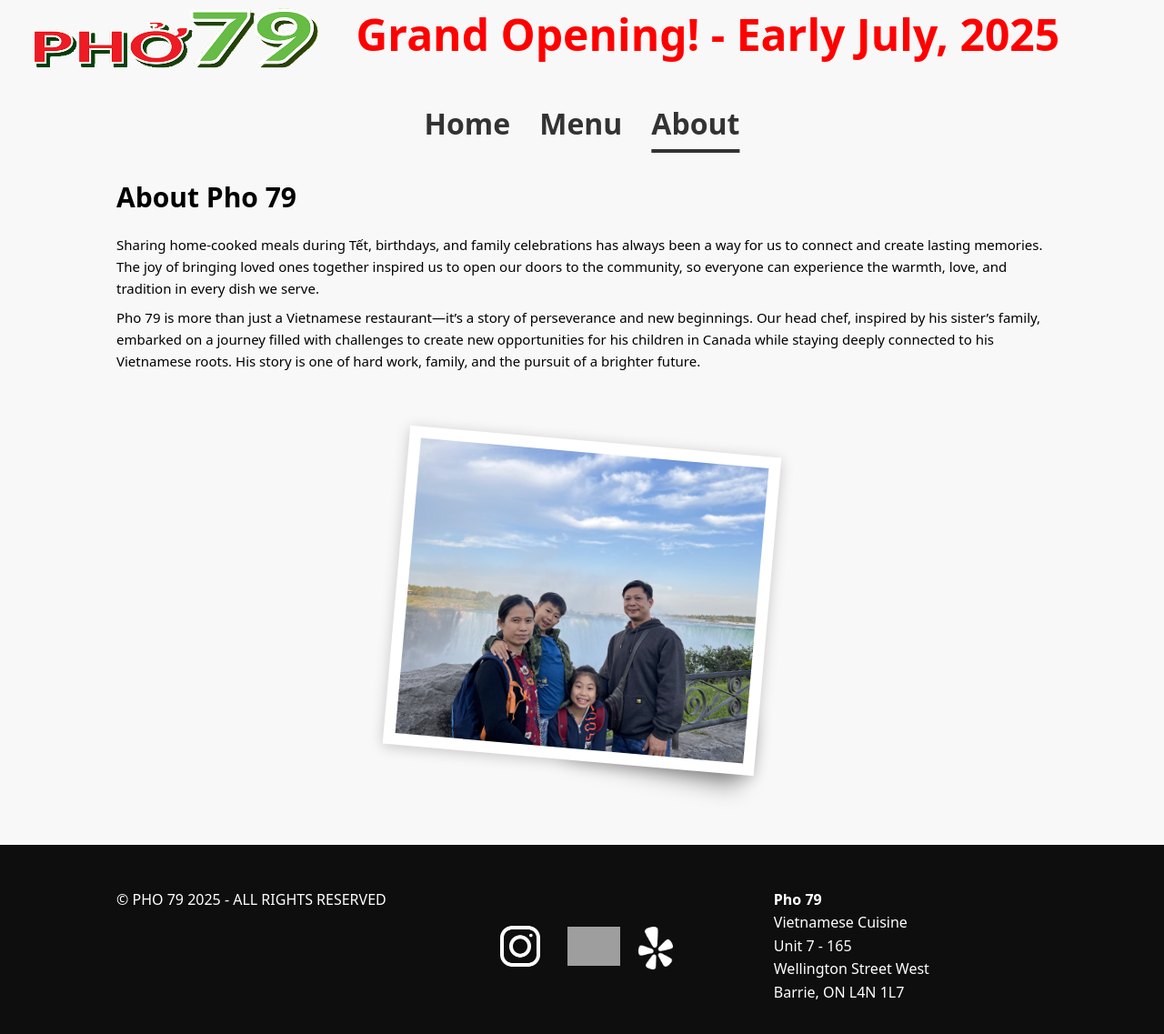
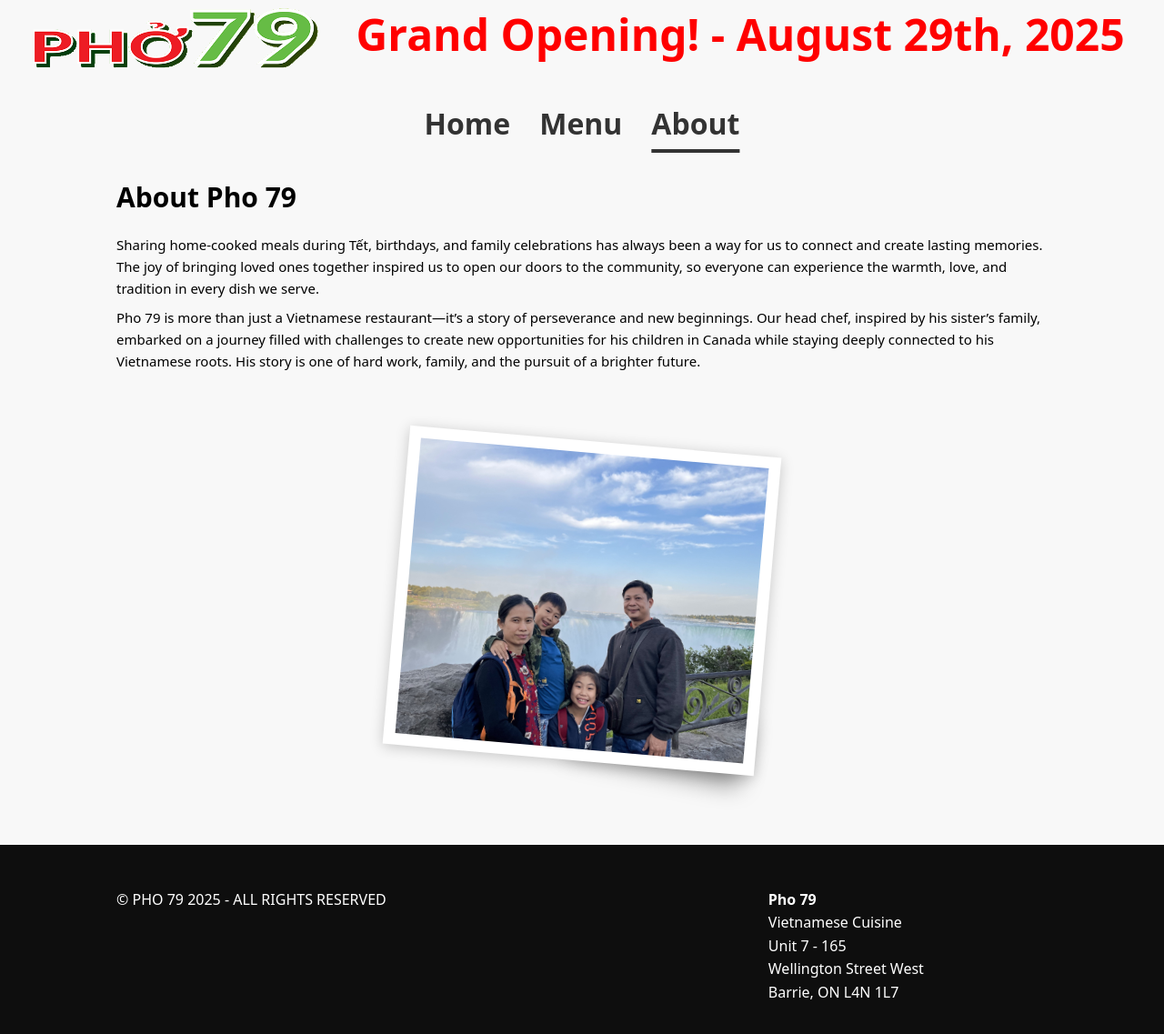
Before and after one commit to benjaminnguyen2/pho79, a Vue app: page /about in a window 1280 px wide. Shown: the whole page at 91% size. Built offline with nearby package versions, Linux system fonts and the light colour scheme; grey boxes are pictures that could not be loaded.

Commit message:
fix: updated google maps, and removed footer icons

```diff
--- a/src/App.vue
+++ b/src/App.vue
@@ -11,7 +11,7 @@
           ><img alt="restaurant banner" class="home-logo" src="@/assets/logo/pho79WithShadows.png"
         /></RouterLink>
       </div>
-      <div class="grand-opening-banner">Grand Opening! - Early July, 2025</div>
+      <div class="grand-opening-banner">Grand Opening! - August 29th, 2025</div>
     </div>
 
     <nav>
--- a/src/components/Pho79Footer.vue
+++ b/src/components/Pho79Footer.vue
@@ -3,7 +3,7 @@
     <div class="content-wrapper">
       <div class="footer-info">
         <p class="footer-text-2 footer-left">© PHO 79 2025 - ALL RIGHTS RESERVED</p>
-        <div class="footer-copyright footer-center">
+        <!-- <div class="footer-copyright footer-center">
           <div class="footer-social footer-center">
             <img
               src="@/assets/logo/instagramLogo.png"
@@ -17,7 +17,7 @@
             />
             <img src="@/assets/logo/yelpLogo.png" alt="yelp" class="footer-social-icon-yelp" />
           </div>
-        </div>
+        </div> -->
         <p class="footer-text-2 footer-right">
           <span class="footer-address-span">Pho 79</span>
           <span>
--- a/src/views/HomePage.vue
+++ b/src/views/HomePage.vue
@@ -29,13 +29,7 @@
 
         <div class="navigation-maps">
           <div class="map-container">
-            <iframe
-              src="https://www.google.com/maps/embed?pb=!1m17!1m12!1m3!1d2851.281465832463!2d-79.70520532493552!3d44.38633873167709!2m3!1f0!2f0!3f0!3m2!1i1024!2i768!4f13.1!3m2!1m1!2zNDTCsDIzJzEwLjkiTiA3OcKwNDInMTguOSJX!5e0!3m2!1sen!2sca!4v1743405923863!5m2!1sen!2sca"
-              style="border: 0"
-              loading="lazy"
-              referrerpolicy="no-referrer-when-downgrade"
-              allowfullscreen
-            ></iframe>
+            <iframe src="https://www.google.com/maps/embed?pb=!1m18!1m12!1m3!1d2851.2615002296416!2d-79.70652763358241!3d44.386753458178696!2m3!1f0!2f0!3f0!3m2!1i1024!2i768!4f13.1!3m3!1m2!1s0x882aa33761cc8da7%3A0xacf6c4ee782fcfb9!2zUGjhu58gNzk!5e0!3m2!1sen!2sca!4v1755295086956!5m2!1sen!2sca" width="600" height="450" style="border:0;" allowfullscreen="" loading="lazy" referrerpolicy="no-referrer-when-downgrade"></iframe>
           </div>
         </div>
       </div>
```
Also changed, not shown: 1 other file (tests, documents, lock files or other folders).
